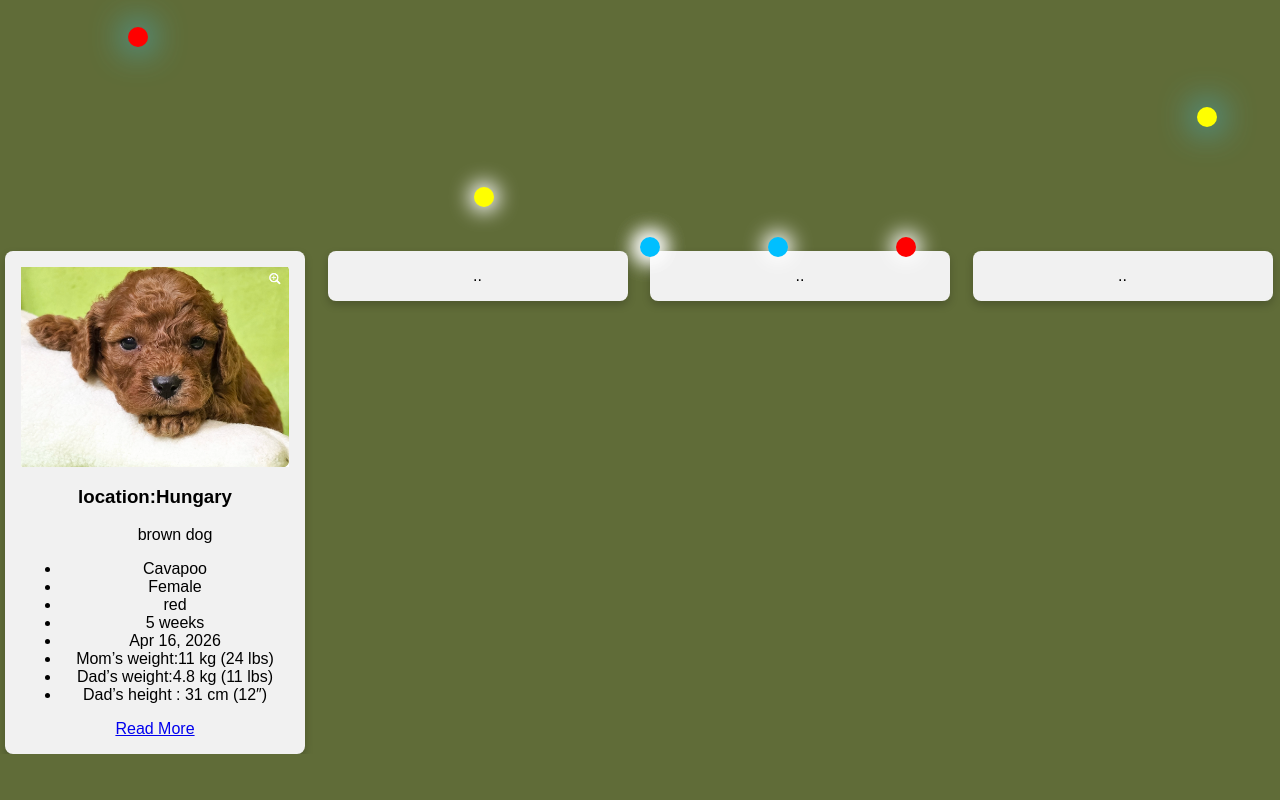
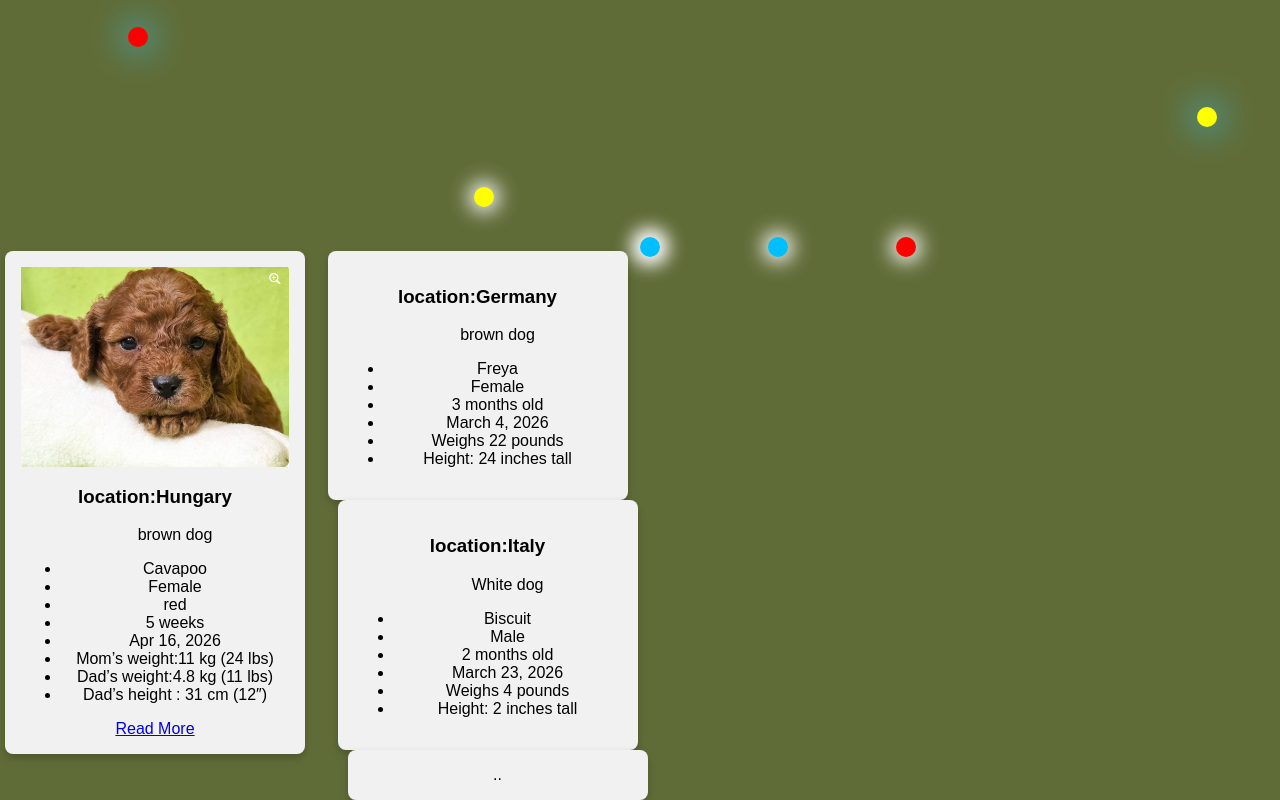
Before and after one commit to enyassmuniru3-ship-it/Final-project, a plain HTML site: page index.html in a window 1280 px wide. Shown: the part 593-1393 px from the top of the page. Before the commit the page ends 1347 px from the top, so only its background shows below. Drawn offline with Linux system fonts and the light colour scheme.

Commit message:
added some dog profiles.

```diff
--- a/index.html
+++ b/index.html
@@ -50,6 +50,8 @@
 <!-- dog profiles -->
 
 <div class="row">
+
+
   <div class="column">
     <div class="card">
       <img src="dog1.png" alt="A cute dog looking at the camera" class="card-image">
@@ -70,15 +72,47 @@
       </div>
     </div>
   </div>
+
+
+  <div class="column">
+    <div class="card">
+      <div class="card-content">
+      <h3 class="card-title">location:Germany</h3>
+      <ul>
+      <p class="card-text"> brown dog</p>
+      <li>Freya</li>
+      <li>Female</li>
+      <li>3 months old</li>
+      <li>March 4, 2026</li>
+      <li>Weighs 22 pounds</li>
+      <li>Height: 24 inches tall</li>
+      </ul>
+    </div>
+  </div>
+
+
+  <div class="column">
+    <div class="card">
+      <div class="card-content">
+      <h3 class="card-title">location:Italy</h3>
+      <ul>
+      <p class="card-text"> White dog</p>
+      <li>Biscuit</li>
+      <li>Male</li>
+      <li>2 months old</li>
+      <li>March 23, 2026</li>
+      <li>Weighs 4 pounds</li>
+      <li>Height: 2 inches tall</li>
+      </ul>
+    </div>
+  </div>
+
+
   <div class="column">
     <div class="card">..</div>
   </div>
-  <div class="column">
-    <div class="card">..</div>
-  </div>
-  <div class="column">
-    <div class="card">..</div>
-  </div>
+
+
 </div>
 
 
```
